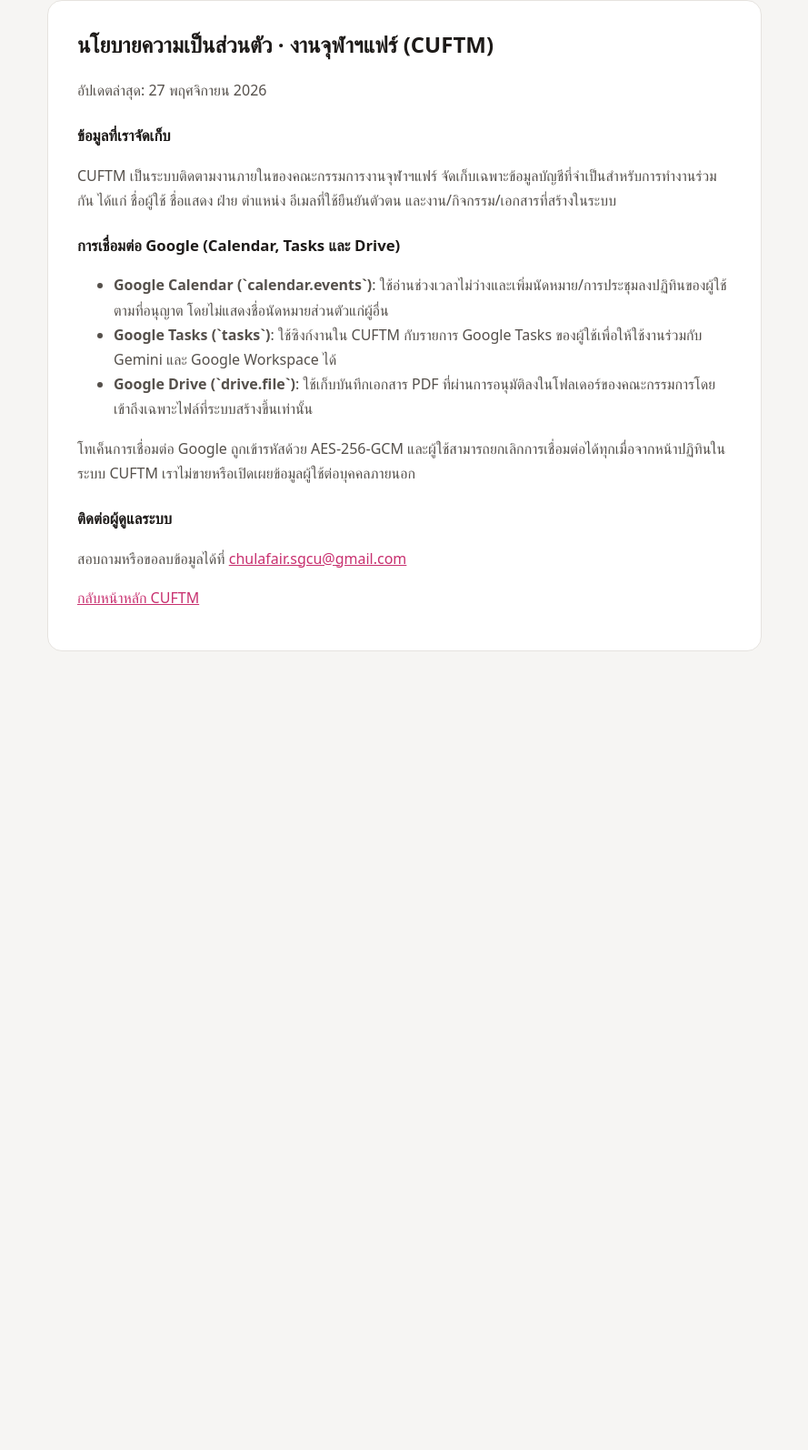
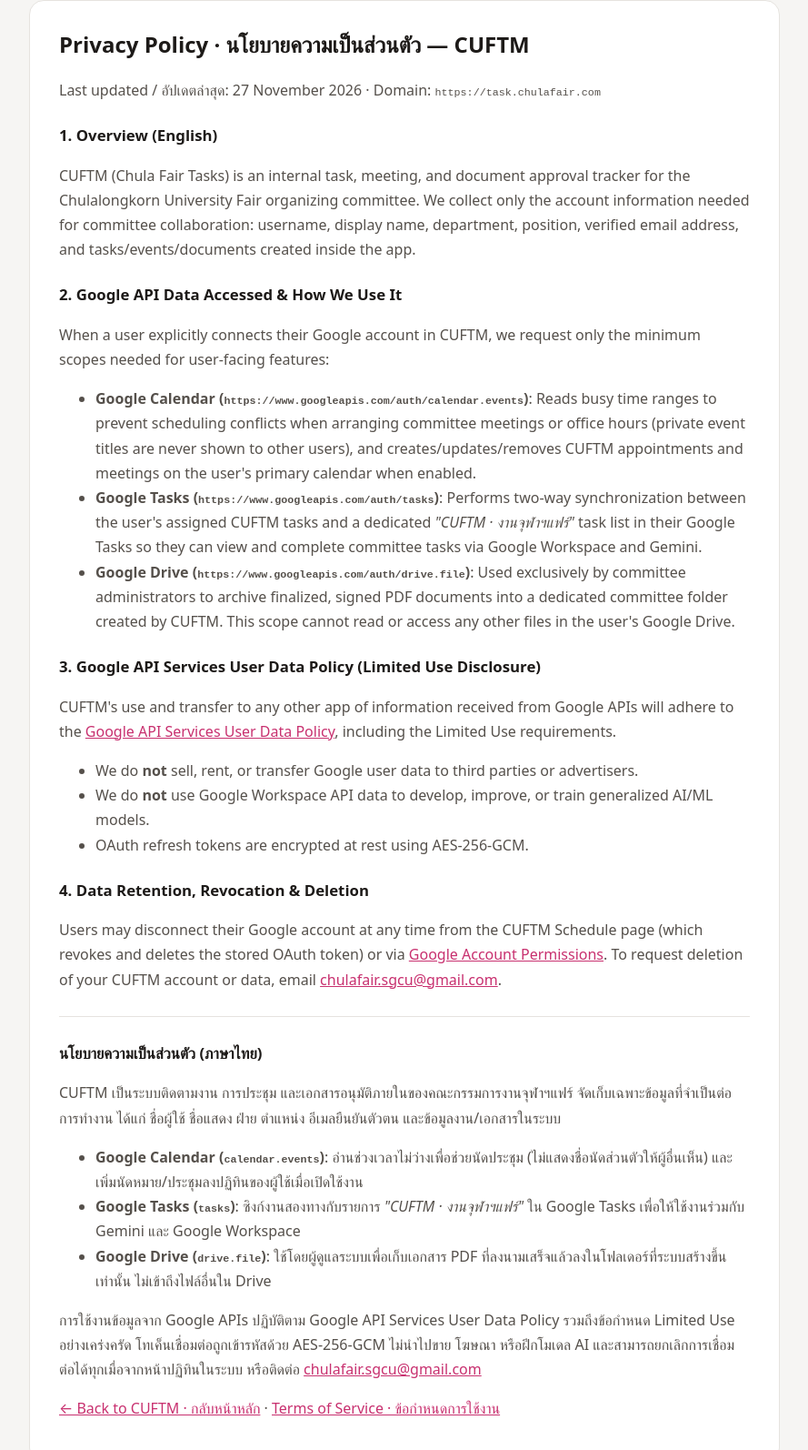
Before and after one commit to jadeprm/CUFtm, a website: page public/privacy.html in a window 1280 px wide. Shown: the part 32-1626 px from the top of the page at 91% size, without its empty margins (195-1084 px from the left). Before the commit the page ends 800 px from the top, so only its background shows below. Drawn offline with Linux system fonts and the light colour scheme.

Commit message:
Add homepage Privacy/Terms links and Google Limited Use disclosure for OAuth verification

```diff
--- a/public/privacy.html
+++ b/public/privacy.html
@@ -3,34 +3,59 @@
 <head>
   <meta charset="utf-8">
   <meta name="viewport" content="width=device-width,initial-scale=1">
-  <title>นโยบายความเป็นส่วนตัว · CUFTM</title>
+  <title>Privacy Policy · นโยบายความเป็นส่วนตัว · CUFTM</title>
   <style>
     :root { color-scheme: light dark; --bg: #f6f5f3; --card: #fff; --ink: #1d1a18; --soft: #55504b; --line: #e6e3df; --accent: #c8306f; }
     @media (prefers-color-scheme: dark) { :root { --bg: #131211; --card: #1c1a19; --ink: #f2efec; --soft: #c6c0ba; --line: #34312e; --accent: #ff6fa3; } }
     body { font-family: "IBM Plex Sans Thai", system-ui, -apple-system, sans-serif; background: var(--bg); color: var(--ink); margin: 0; padding: 32px 16px; line-height: 1.7; }
-    main { max-width: 720px; margin: 0 auto; background: var(--card); border: 1px solid var(--line); border-radius: 16px; padding: 28px 32px; }
-    h1 { margin: 0 0 8px; font-size: 1.5rem; }
+    main { max-width: 760px; margin: 0 auto; background: var(--card); border: 1px solid var(--line); border-radius: 16px; padding: 28px 32px; }
+    h1 { margin: 0 0 6px; font-size: 1.5rem; }
     h2 { margin: 22px 0 6px; font-size: 1.05rem; }
+    hr { border: 0; border-top: 1px solid var(--line); margin: 26px 0; }
     p, li { color: var(--soft); }
     a { color: var(--accent); }
+    code { font-size: 0.9em; }
   </style>
 </head>
 <body>
   <main>
-    <h1>นโยบายความเป็นส่วนตัว · งานจุฬาฯแฟร์ (CUFTM)</h1>
-    <p>อัปเดตล่าสุด: 27 พฤศจิกายน 2026</p>
-    <h2>ข้อมูลที่เราจัดเก็บ</h2>
-    <p>CUFTM เป็นระบบติดตามงานภายในของคณะกรรมการงานจุฬาฯแฟร์ จัดเก็บเฉพาะข้อมูลบัญชีที่จำเป็นสำหรับการทำงานร่วมกัน ได้แก่ ชื่อผู้ใช้ ชื่อแสดง ฝ่าย ตำแหน่ง อีเมลที่ใช้ยืนยันตัวตน และงาน/กิจกรรม/เอกสารที่สร้างในระบบ</p>
-    <h2>การเชื่อมต่อ Google (Calendar, Tasks และ Drive)</h2>
+    <h1>Privacy Policy · นโยบายความเป็นส่วนตัว — CUFTM</h1>
+    <p>Last updated / อัปเดตล่าสุด: 27 November 2026 · Domain: <code>https://task.chulafair.com</code></p>
+
+    <h2>1. Overview (English)</h2>
+    <p>CUFTM (Chula Fair Tasks) is an internal task, meeting, and document approval tracker for the Chulalongkorn University Fair organizing committee. We collect only the account information needed for committee collaboration: username, display name, department, position, verified email address, and tasks/events/documents created inside the app.</p>
+
+    <h2>2. Google API Data Accessed &amp; How We Use It</h2>
+    <p>When a user explicitly connects their Google account in CUFTM, we request only the minimum scopes needed for user-facing features:</p>
     <ul>
-      <li><strong>Google Calendar (`calendar.events`)</strong>: ใช้อ่านช่วงเวลาไม่ว่างและเพิ่มนัดหมาย/การประชุมลงปฏิทินของผู้ใช้ตามที่อนุญาต โดยไม่แสดงชื่อนัดหมายส่วนตัวแก่ผู้อื่น</li>
-      <li><strong>Google Tasks (`tasks`)</strong>: ใช้ซิงก์งานใน CUFTM กับรายการ Google Tasks ของผู้ใช้เพื่อให้ใช้งานร่วมกับ Gemini และ Google Workspace ได้</li>
-      <li><strong>Google Drive (`drive.file`)</strong>: ใช้เก็บบันทึกเอกสาร PDF ที่ผ่านการอนุมัติลงในโฟลเดอร์ของคณะกรรมการโดยเข้าถึงเฉพาะไฟล์ที่ระบบสร้างขึ้นเท่านั้น</li>
+      <li><strong>Google Calendar (<code>https://www.googleapis.com/auth/calendar.events</code>)</strong>: Reads busy time ranges to prevent scheduling conflicts when arranging committee meetings or office hours (private event titles are never shown to other users), and creates/updates/removes CUFTM appointments and meetings on the user's primary calendar when enabled.</li>
+      <li><strong>Google Tasks (<code>https://www.googleapis.com/auth/tasks</code>)</strong>: Performs two-way synchronization between the user's assigned CUFTM tasks and a dedicated <em>"CUFTM · งานจุฬาฯแฟร์"</em> task list in their Google Tasks so they can view and complete committee tasks via Google Workspace and Gemini.</li>
+      <li><strong>Google Drive (<code>https://www.googleapis.com/auth/drive.file</code>)</strong>: Used exclusively by committee administrators to archive finalized, signed PDF documents into a dedicated committee folder created by CUFTM. This scope cannot read or access any other files in the user's Google Drive.</li>
     </ul>
-    <p>โทเค็นการเชื่อมต่อ Google ถูกเข้ารหัสด้วย AES-256-GCM และผู้ใช้สามารถยกเลิกการเชื่อมต่อได้ทุกเมื่อจากหน้าปฏิทินในระบบ CUFTM เราไม่ขายหรือเปิดเผยข้อมูลผู้ใช้ต่อบุคคลภายนอก</p>
-    <h2>ติดต่อผู้ดูแลระบบ</h2>
-    <p>สอบถามหรือขอลบข้อมูลได้ที่ <a href="mailto:chulafair.sgcu@gmail.com">chulafair.sgcu@gmail.com</a></p>
-    <p><a href="/">กลับหน้าหลัก CUFTM</a></p>
+
+    <h2>3. Google API Services User Data Policy (Limited Use Disclosure)</h2>
+    <p>CUFTM's use and transfer to any other app of information received from Google APIs will adhere to the <a href="https://developers.google.com/terms/api-services-user-data-policy" target="_blank" rel="noopener">Google API Services User Data Policy</a>, including the Limited Use requirements.</p>
+    <ul>
+      <li>We do <strong>not</strong> sell, rent, or transfer Google user data to third parties or advertisers.</li>
+      <li>We do <strong>not</strong> use Google Workspace API data to develop, improve, or train generalized AI/ML models.</li>
+      <li>OAuth refresh tokens are encrypted at rest using AES-256-GCM.</li>
+    </ul>
+
+    <h2>4. Data Retention, Revocation &amp; Deletion</h2>
+    <p>Users may disconnect their Google account at any time from the CUFTM Schedule page (which revokes and deletes the stored OAuth token) or via <a href="https://myaccount.google.com/permissions" target="_blank" rel="noopener">Google Account Permissions</a>. To request deletion of your CUFTM account or data, email <a href="mailto:chulafair.sgcu@gmail.com">chulafair.sgcu@gmail.com</a>.</p>
+
+    <hr>
+
+    <h2>นโยบายความเป็นส่วนตัว (ภาษาไทย)</h2>
+    <p>CUFTM เป็นระบบติดตามงาน การประชุม และเอกสารอนุมัติภายในของคณะกรรมการงานจุฬาฯแฟร์ จัดเก็บเฉพาะข้อมูลที่จำเป็นต่อการทำงาน ได้แก่ ชื่อผู้ใช้ ชื่อแสดง ฝ่าย ตำแหน่ง อีเมลยืนยันตัวตน และข้อมูลงาน/เอกสารในระบบ</p>
+    <ul>
+      <li><strong>Google Calendar (<code>calendar.events</code>)</strong>: อ่านช่วงเวลาไม่ว่างเพื่อช่วยนัดประชุม (ไม่แสดงชื่อนัดส่วนตัวให้ผู้อื่นเห็น) และเพิ่มนัดหมาย/ประชุมลงปฏิทินของผู้ใช้เมื่อเปิดใช้งาน</li>
+      <li><strong>Google Tasks (<code>tasks</code>)</strong>: ซิงก์งานสองทางกับรายการ <em>"CUFTM · งานจุฬาฯแฟร์"</em> ใน Google Tasks เพื่อให้ใช้งานร่วมกับ Gemini และ Google Workspace</li>
+      <li><strong>Google Drive (<code>drive.file</code>)</strong>: ใช้โดยผู้ดูแลระบบเพื่อเก็บเอกสาร PDF ที่ลงนามเสร็จแล้วลงในโฟลเดอร์ที่ระบบสร้างขึ้นเท่านั้น ไม่เข้าถึงไฟล์อื่นใน Drive</li>
+    </ul>
+    <p>การใช้งานข้อมูลจาก Google APIs ปฏิบัติตาม Google API Services User Data Policy รวมถึงข้อกำหนด Limited Use อย่างเคร่งครัด โทเค็นเชื่อมต่อถูกเข้ารหัสด้วย AES-256-GCM ไม่นำไปขาย โฆษณา หรือฝึกโมเดล AI และสามารถยกเลิกการเชื่อมต่อได้ทุกเมื่อจากหน้าปฏิทินในระบบ หรือติดต่อ <a href="mailto:chulafair.sgcu@gmail.com">chulafair.sgcu@gmail.com</a></p>
+
+    <p><a href="/">← Back to CUFTM · กลับหน้าหลัก</a> · <a href="/terms.html">Terms of Service · ข้อกำหนดการใช้งาน</a></p>
   </main>
 </body>
 </html>
```
Also changed, not shown: public/index.html (+8 -0 lines), public/terms.html (+18 -7 lines).
